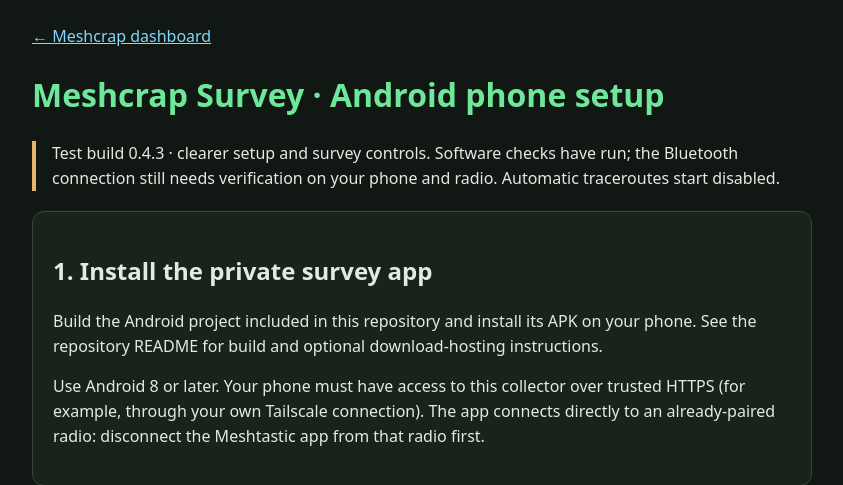
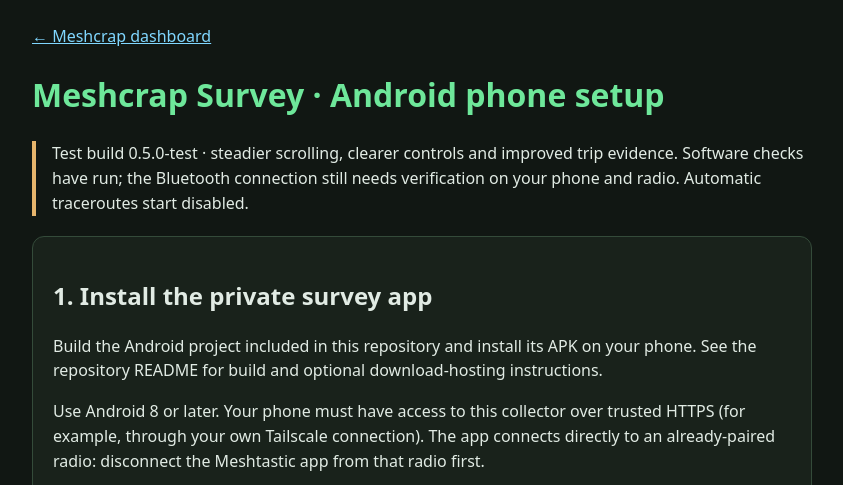
Before and after one commit to killerlime/meshcrap, a Python web app: template source/dashboard/templates/survey-companion.html in a window 1280 px wide. Shown: the top 485 px of the page, without its empty margins (218-1061 px from the left). Run offline with Jinja, Linux system fonts and the light colour scheme; the template is opened without the code that fills it: most values are stand-ins (such as "Sample title", 1, 10 or a date in 2020).

Commit message:
Correct companion setup version and survey instructions

```diff
--- a/source/dashboard/templates/survey-companion.html
+++ b/source/dashboard/templates/survey-companion.html
@@ -1,9 +1,9 @@
 <!doctype html><html lang="en"><head><meta charset="utf-8"><meta name="viewport" content="width=device-width,initial-scale=1"><title>Meshcrap Survey · Phone setup</title>
 <style>body{font:16px/1.55 system-ui,sans-serif;background:#111713;color:#e1ebe4;max-width:780px;margin:auto;padding:24px}h1{color:#6ee79a}a{color:#80d7ff}section{padding:20px;margin:20px 0;border:1px solid #344b3a;border-radius:12px;background:#19221b}button{font:inherit;background:#25482d;color:#e9fff0;border:1px solid #6b9975;border-radius:8px;padding:10px 16px;margin:8px 8px 8px 0;cursor:pointer}button:focus-visible,a:focus-visible,textarea:focus-visible,input:focus-visible{outline:3px solid #80d7ff}textarea{box-sizing:border-box;width:100%;background:#101b13;color:#ecfff1;border:1px solid #6b9975;border-radius:6px;padding:12px}small{color:#bbcabf}.notice{border-left:4px solid #e7b56c;padding-left:16px}#status{min-height:2em;overflow-wrap:anywhere}input[type=password]{box-sizing:border-box;display:block;width:100%;font:inherit;padding:12px;margin:8px 0;background:#101b13;color:#ecfff1;border:1px solid #6b9975;border-radius:6px}button:disabled{opacity:.55;cursor:default}</style></head><body>
 <a href="/">← Meshcrap dashboard</a><h1>Meshcrap Survey · Android phone setup</h1>
-<p class="notice">Test build 0.4.3 · clearer setup and survey controls. Software checks have run; the Bluetooth connection still needs verification on your phone and radio. Automatic traceroutes start disabled.</p>
+<p class="notice">Test build 0.5.0-test · steadier scrolling, clearer controls and improved trip evidence. Software checks have run; the Bluetooth connection still needs verification on your phone and radio. Automatic traceroutes start disabled.</p>
 <section><h2>1. Install the private survey app</h2>
-{% if apk_available %}<p><a href="/survey-companion/meshcrap-survey-test.apk">Download Meshcrap Survey APK</a></p>{% else %}<p>Build the Android project included in this repository and install its APK on your phone. See the repository README for build and optional download-hosting instructions.</p>{% endif %}
+{% if apk_available %}<p><a href="/survey-companion/meshcrap-survey-test.apk">Download Meshcrap Survey 0.5.0-test APK</a></p>{% else %}<p>Build the Android project included in this repository and install its APK on your phone. See the repository README for build and optional download-hosting instructions.</p>{% endif %}
 <p>Use Android 8 or later. Your phone must have access to this collector over trusted HTTPS (for example, through your own Tailscale connection). The app connects directly to an already-paired radio: disconnect the Meshtastic app from that radio first.</p></section>
 <section><h2>Back for another outing?</h2><p>Open Meshcrap Survey, leave the saved pairing in place, and connect your radio. Tap Start survey in the Android app; no area selection is needed. You do not need another pairing code.</p><p>Your phone keeps its pairing encrypted through app restarts, phone reboots, and app updates. Pair again only after clearing app data, reinstalling, or replacing/revoking its access.</p><a href="/">Open dashboard →</a></section>
 <section><h2>2. Pair once with your collector</h2>
@@ -25,10 +25,10 @@
 <li>Confirm the node name, ID and channel shown in the app. Choose the appropriate channel if needed.</li>
 <li>Use slot 0, or explicitly choose another channel. Tap Start survey in Android to record a roaming outing across all grids and beyond their boundaries.</li>
 <li>The app starts automatic requests after the collector confirms the survey and readiness checks pass. You may send an optional manual test first. A good GPS fix helps select candidates; it does not prove radio reachability.</li>
-</ol><p>The app accepts a travelling fix up to one hour old with phone accuracy within half a mile; age and reported accuracy remain visible. Nearby candidates show advertised position source, age and precision; GPS positions must be within five minutes and last-heard time within 15 minutes. Unknown/coarse precision requires a manual test. It starts with a 10-mile radius, adjustable on the phone.</p></section>
-<section><h2>During your outing</h2><p>One request at a time, at least 30 seconds apart, with up to 30 seconds for a response. Each candidate is tried once per outing. Requests pause if Bluetooth or the collector connection is lost. A lost connection may take up to 30 seconds to expire.</p>
+</ol><p>The app accepts a travelling fix up to one hour old with phone accuracy within half a mile; age and reported accuracy remain visible. Nearby candidates show advertised position source, age and precision; GPS positions must be within five minutes and last-heard time within 15 minutes. Unknown/coarse precision requires a manual test. The default search radius is 25 miles, with 5, 10, 25, 50 and 100-mile choices. This selects candidate nodes; it does not change radio power.</p></section>
+<section><h2>During your outing</h2><p>One request at a time, at least 30 seconds apart, with up to 30 seconds for a response. Candidates can be tested again after half a mile of movement with precise GPS (at least 60 seconds since the previous test), or after five minutes. Requests pause if Bluetooth or the collector connection is lost. A lost connection may take up to 30 seconds to expire.</p>
 <p>Use End survey in the app to close the outing. Use the notification’s Pause or Stop controls to pause requests or release Bluetooth. Stop releases Bluetooth so you can reconnect Meshtastic. Saved results upload on the next connection; no uncertain request is automatically resent after a restart.</p>
-<p>Phone GPS records your path. It does not automatically turn a cell into proven RF coverage. Phone traceroutes are stored separately from measurements heard by Receiver.</p></section>
+<p>Phone GPS records your path. It does not automatically turn a cell into proven RF coverage. Phone traceroutes and passive receptions are stored separately from measurements heard by Receiver. Precise map evidence requires phone GPS within two minutes and 100 metres reported accuracy; approximate records remain saved.</p></section>
 <script>
 const status=document.getElementById('status'),code=document.getElementById('code');
 async function action(path){const r=await fetch(path,{method:'POST',headers:{'Content-Type':'application/json'},body:'{}',cache:'no-store'});const d=await r.json();if(!r.ok)throw Error(d.error||'Request failed');return d;}
```
